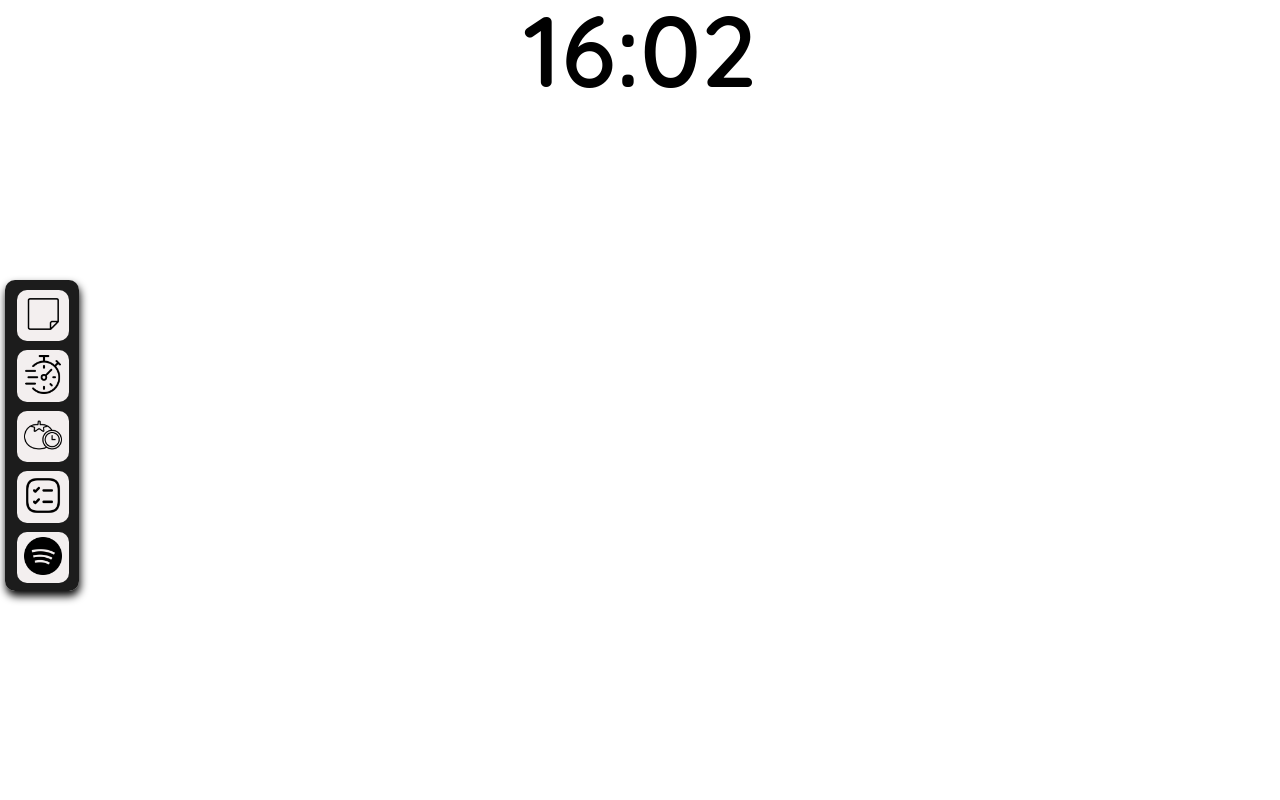
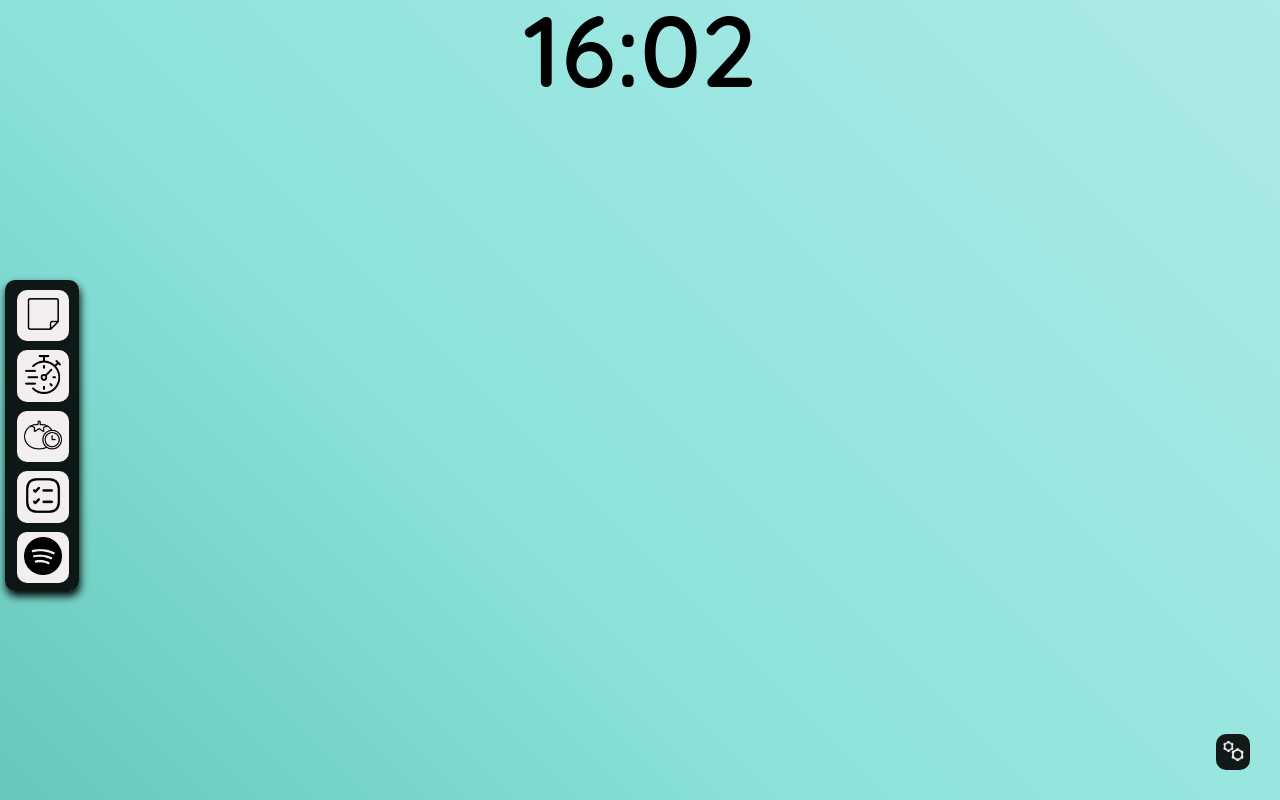
Before and after one commit to Shre0627/lumoslearn, a React (Create React App) app in the folder client/: page / in a window 1280 px wide. Built offline with nearby package versions, Linux system fonts and the light colour scheme.

Commit message:
basic interface

```diff
--- a/client/src/App.js
+++ b/client/src/App.js
@@ -1,4 +1,4 @@
-import './styles/App.css';
+import './styles/main.css';
 import BgClock from './components/BgClock';
 import WidgetNav from './components/WidgetNav';
 import MenuPanel from './components/MenuPanel';
@@ -7,11 +7,19 @@ import { useState } from 'react';
 
 function App() {
   const [activeWidget, setActiveWidget] = useState(null);
+  const [menuOpen, setMenuOpen] = useState(false);
   return (
     <>
       <WidgetNav setActiveWidget={setActiveWidget} />
+      <MenuPanel isOpen={menuOpen} onClose={() => setMenuOpen(false)} />
       <div className="content">
         <BgClock />
+        <SettingsButton onClick={() => setMenuOpen(true)} />
+        {/*activeWidget === "todo" && <TodoWidget />*/}
+        {/*activeWidget === "pomodoro" && <PomodoroWidget />*/}
+        {/*activeWidget === "notes" && <NotesWidget />*/}
+        {/*activeWidget === "timer" && <TimerWidget />*/}
+        {/*activeWidget === "music" && <MusicWidget />*/}
       </div>
     </>
   );
--- a/client/src/components/MenuPanel.jsx
+++ b/client/src/components/MenuPanel.jsx
@@ -1,5 +1,26 @@
-function MenuPanel() {
-    return (<></>);
+import { useState } from "react";
+import "../styles/menupanel.css"
+
+const MenuPanel = ({ isOpen, onClose }) => {
+    return (
+        <div id="side-menu" className={`menu ${isOpen ? "open" : ""}`}>
+            <button id="close-menu" onClick={onClose}>&times;</button>
+            <ul style={{ listStyleType: "none" }}>
+                <li><h1>Dashboard</h1></li>
+                <li><h3>Theme</h3></li>
+                <li>
+                <button className="side-menu-icons" id="color-pick-btn" title="Theme Color">
+                    <img src="/assets/icons8-paint-palette-100.png" alt="Theme Palette" />
+                </button>
+                <input type="color" id="bg-color-picker" style={{ display: "none" }} />
+                <button className="side-menu-icons" id="theme-reset" title="Reset Theme">
+                    <img src="/assets/icons8-reset-50.png" alt="Reset Theme" />
+                </button>
+                </li>
+                <li><h3>Sounds</h3></li>
+                <li><h3>Wallpaper</h3></li>
+            </ul>
+        </div>
+    )
 }
-
 export default MenuPanel;
--- a/client/src/components/SettingsButton.jsx
+++ b/client/src/components/SettingsButton.jsx
@@ -1,5 +1,13 @@
-function SettingsButton () {
-    return (<></>);
-}
+import "../styles/menupanel.css"
+import settings from "../assets/setting.png"
+
+const SettingsButton = ({ onClick }) => {
+  return (
+    <button id="dashboard-settings" title="Themes and Settings" onClick={onClick}>
+      <img src={settings} alt="Settings" />
+    </button>
+  );
+};
+
 
 export default SettingsButton;
--- a/client/src/components/WidgetNav.jsx
+++ b/client/src/components/WidgetNav.jsx
@@ -17,7 +17,7 @@ const WidgetNav = ({ setActiveWidget }) => {
         <table className="tabs">
             <tbody>
                 {widgets.map(({ id, icon, alt}) => (
-                    <tr key="id">
+                    <tr key={id}>
                         <th className="tab">
                             <button
                                 className="open-widget"
--- a/client/src/styles/App.css
+++ b/client/src/styles/main.css
@@ -4,6 +4,19 @@
     syntax: "<color>";
     inherits: true;
     initial-value: rgba(0, 0, 0, 0.89);
+}
+
+/* Main body */
+body {
+    background: linear-gradient(45deg, #08785c, #178e74, #8ce3dc, #ccf1f1);
+    background-size: 400% 400%;
+    animation: gradientAnimation 10s ease infinite;
+}
+
+@keyframes gradientAnimation {
+    0% { background-position: 0% 50%; }
+    50% { background-position: 100% 50%; }
+    100% { background-position: 0% 50%; }
 }
 
 /* Navigation style */
--- /dev/null
+++ b/client/src/styles/menupanel.css
@@ -0,0 +1,66 @@
+@property --main-colors {
+    syntax: "<color>";
+    inherits: true;
+    initial-value: rgba(0, 0, 0, 0.89);
+}
+
+.menu {
+    transform: translateX(100%);
+    transition: transform 0.4s ease-in-out;
+    user-select: none;
+    font-family: "Quicksand";
+    color: beige;
+    height: 100%;
+    position: fixed;
+    top: 0;
+    right: 0;
+    background-color: var(--main-colors);
+    overflow-x: hidden;
+    padding-top: 60px;
+    z-index: 1000;
+}
+
+.menu.open {
+    transform: translateX(0);
+}
+
+.menu ul {
+    top: 0;
+    list-style-type: none;
+    padding: 20px;
+}
+
+#close-menu {
+  position: absolute;
+  top: 10px;
+  right: 20px;
+  font-size: 30px;
+  background: none;
+  border: none;
+  color: white;
+}
+
+#close-menu:hover {
+    cursor: pointer;
+}
+
+#dashboard-settings {
+    user-select: none;
+    position: fixed;
+    bottom: 30px;
+    right: 30px;
+    z-index: 100;
+    background-color: var(--main-colors);
+    border: none;
+    border-radius: 10px;
+    padding: 5px;
+}
+#dashboard-settings img {
+    padding-top: 1px;
+    padding-bottom: 0px;
+    width: 90%;
+}
+#dashboard-settings:hover{
+    cursor: pointer;
+    background-color: rgba(24, 24, 24, 0.89);
+}
```
